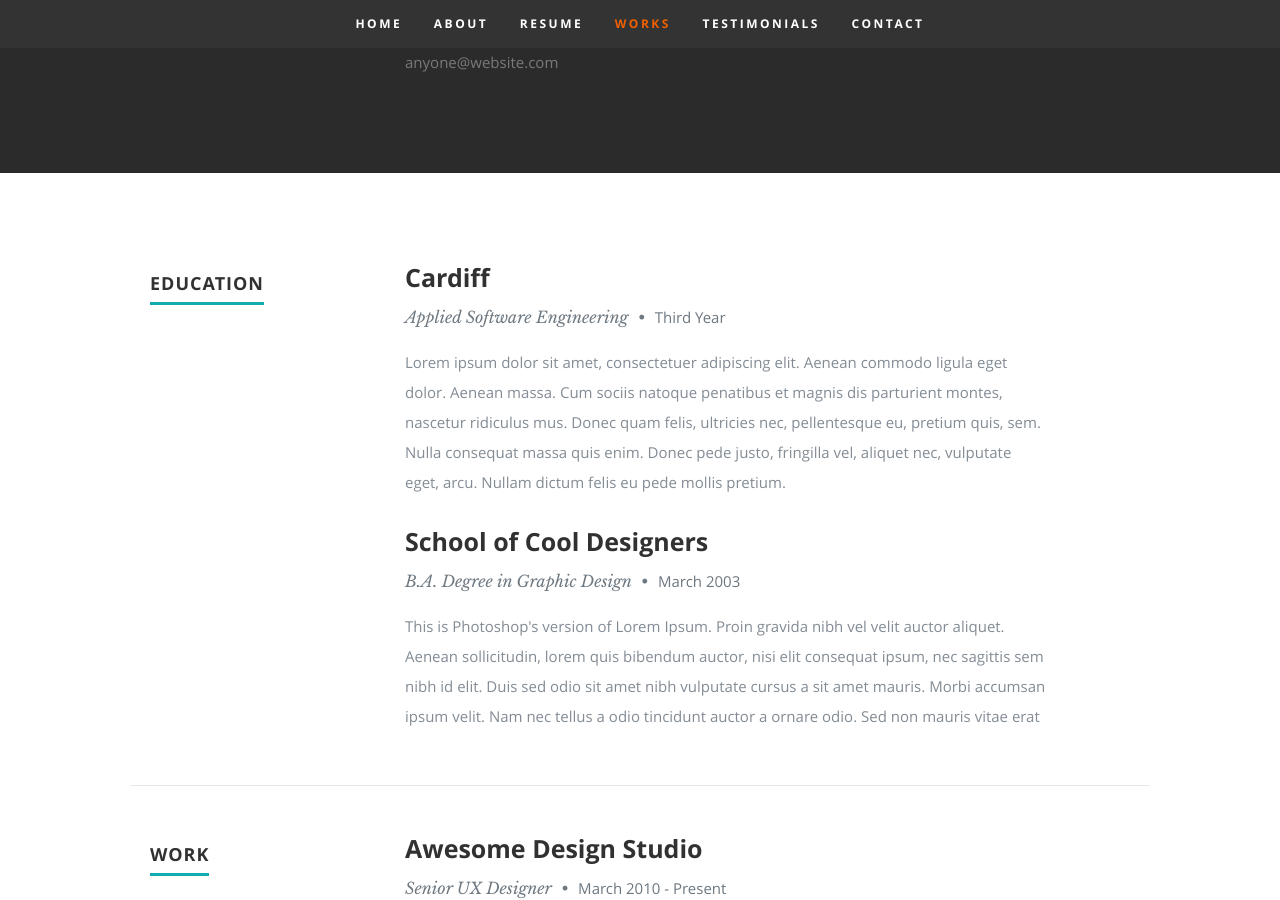
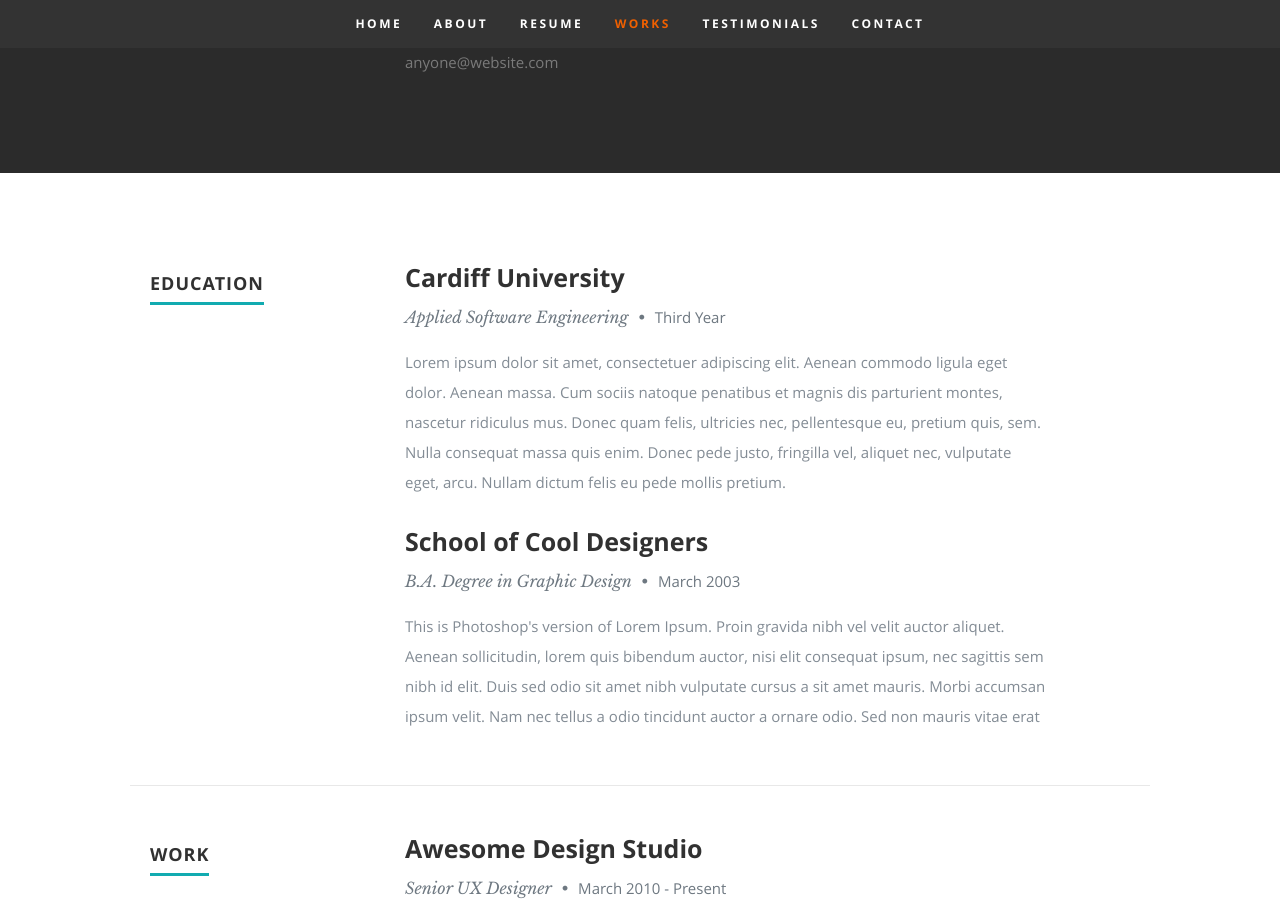
Before and after one commit to matthewandrewpalmer/matthewandrewpalmer.github.io, a Jekyll site: the page built from index.html, in a window 1280 px wide and 900 px high, scrolled down 1423 px. Built offline with Jekyll 4.4.1, drawn with Linux system fonts in a browser that asks for light colours; nearby versions of some CDN libraries.

Commit message:
Added _includes

```diff
--- a/_includes/education.html
+++ b/_includes/education.html
@@ -14,7 +14,8 @@
 
             <div class="twelve columns">
 
-                <h3>Cardiff</h3>
+                <h3>Cardiff University
+                </h3>
                 <p class="info">Applied Software Engineering
                     <span>&bull;</span>
                     <em class="date">Third Year</em>
```
